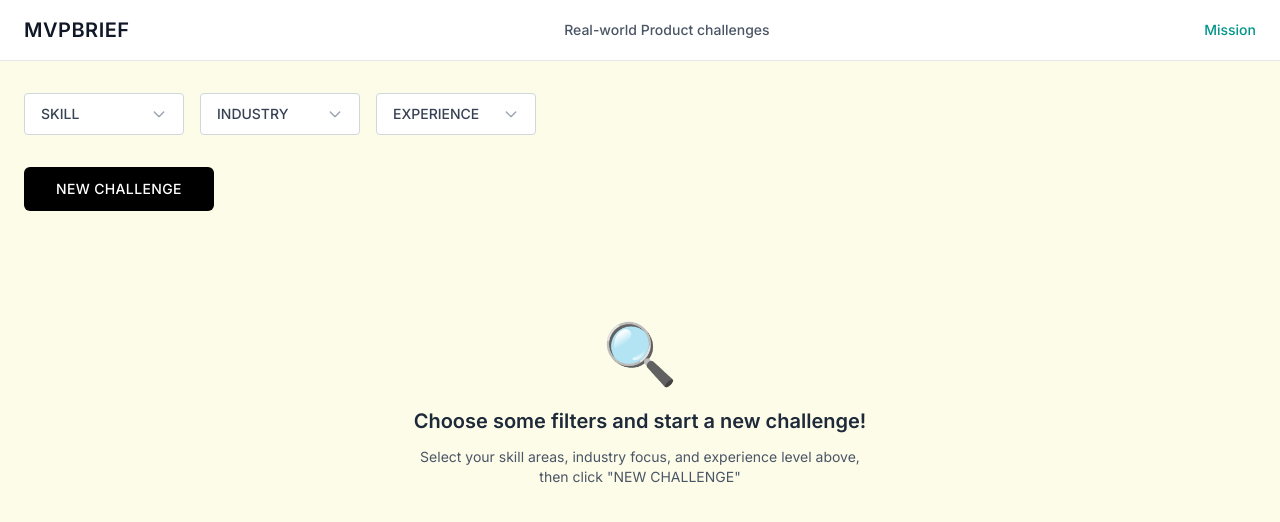
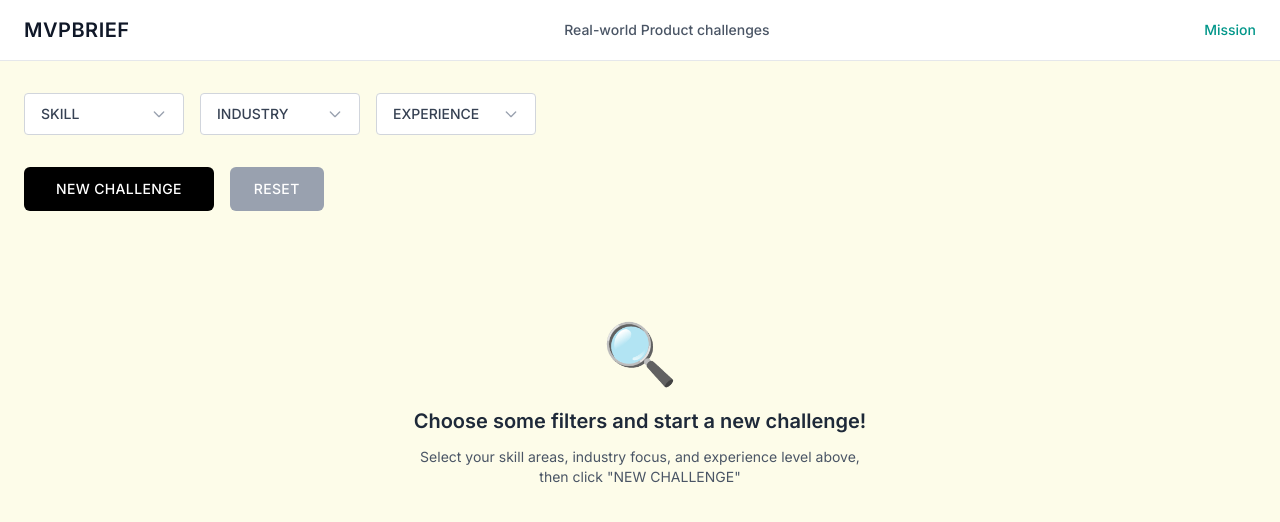
Before and after one commit to nokraku/mvpbrief, a Next.js app: page / in a window 1280 px wide. Shown: the top 522 px of the page. Built offline with nearby package versions, Linux system fonts and the light colour scheme.

Commit message:
Add reset button to clear filters and challenges

```diff
--- a/src/app/page.tsx
+++ b/src/app/page.tsx
@@ -888,6 +888,14 @@
   const [activeTab, setActiveTab] = useState<'scenario' | 'challenge' | 'task'>('scenario');
   const [showMission, setShowMission] = useState(false);
 
+  const resetFilters = () => {
+    setSelectedSkills([]);
+    setSelectedIndustry([]);
+    setSelectedExperience([]);
+    setCurrentChallenge(null);
+    setActiveTab('scenario');
+  };
+
   const filterChallenges = (): Challenge[] => {
     const filtered = challengeData.filter(challenge => {
       const skillMatch = selectedSkills.length === 0 || selectedSkills.includes(challenge.Skill);
@@ -1006,13 +1014,19 @@
           />
         </div>
 
-        {/* New Challenge Button */}
-        <div className="mb-8">
+        {/* Action Buttons */}
+<div className="flex gap-4 mb-8">
   <button
     onClick={generateNewChallenge}
     className="bg-black text-white px-8 py-3 rounded-md font-medium text-sm tracking-wide hover:bg-gray-800 transition-all cursor-pointer transform hover:translate-x-1"
   >
     NEW CHALLENGE
+  </button>
+  <button
+    onClick={resetFilters}
+    className="bg-gray-400 text-white px-6 py-3 rounded-md font-medium text-sm tracking-wide hover:bg-gray-500 transition-all cursor-pointer"
+  >
+    RESET
   </button>
 </div>
 
```
Lines whose indentation alone changed are shown as unchanged.
